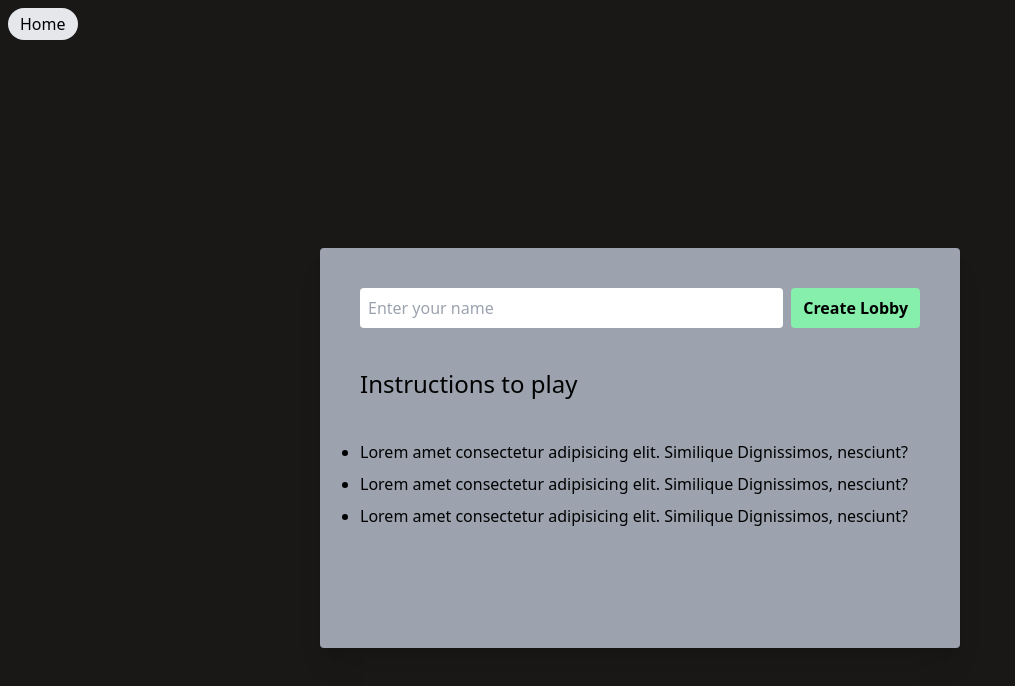
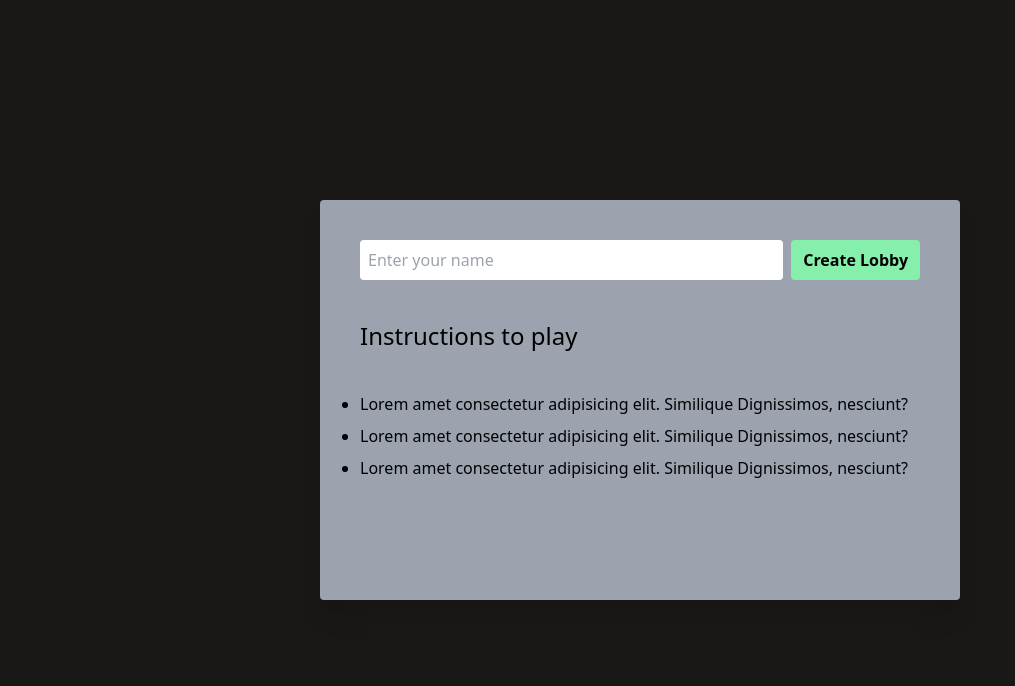
Before and after one commit to CodeWithSwastik/clash-of-chem, a SvelteKit app in the folder web/frontend/: page / in a window 1280 px wide. Shown: the top 686 px of the page, without its empty margins (0-1015 px from the left). Built offline with nearby package versions, Linux system fonts and the light colour scheme.

Commit message:
Removed navbar

```diff
--- a/web/frontend/src/routes/+layout.svelte
+++ b/web/frontend/src/routes/+layout.svelte
@@ -3,9 +3,6 @@
 </script>
 
 <div class="app">
-	<nav class="flex p-2 sticky top-0">
-		<a href="/" class="px-3 py-1 bg-gray-200 rounded-full">Home</a>
-	</nav>
 	<main>
 		<slot />
 	</main>
```
